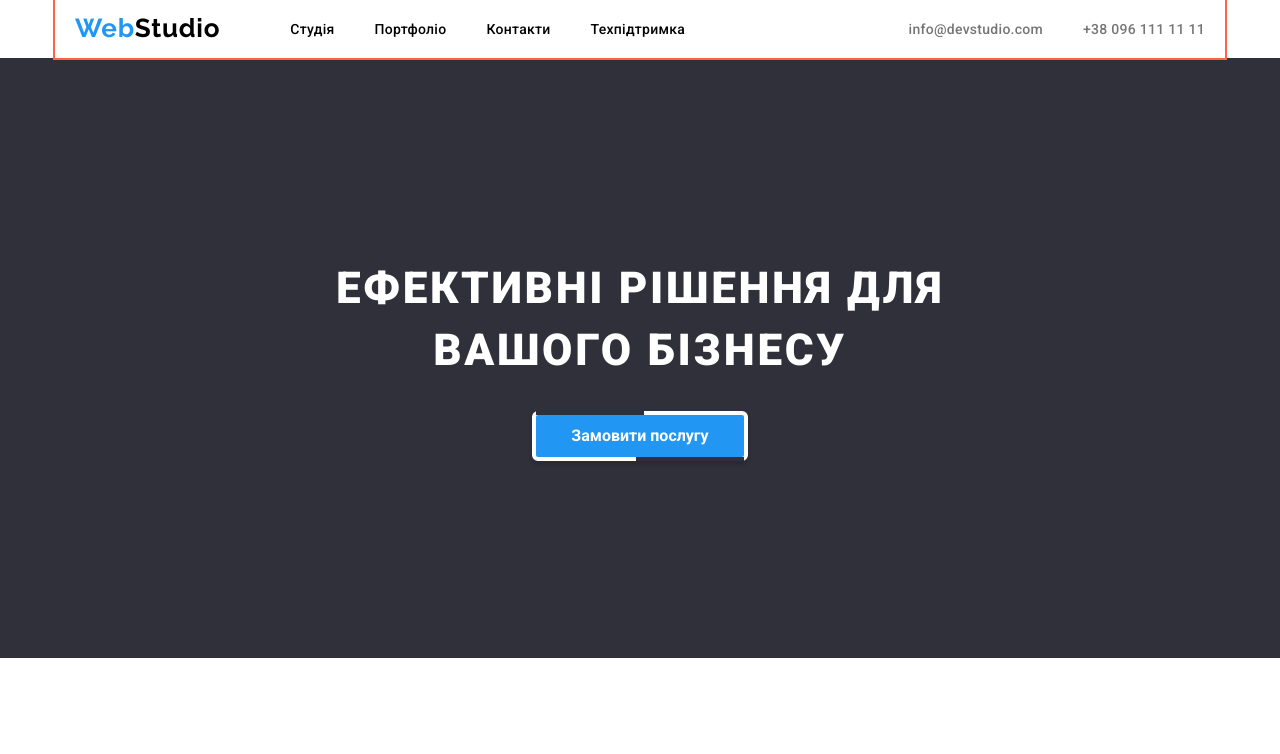
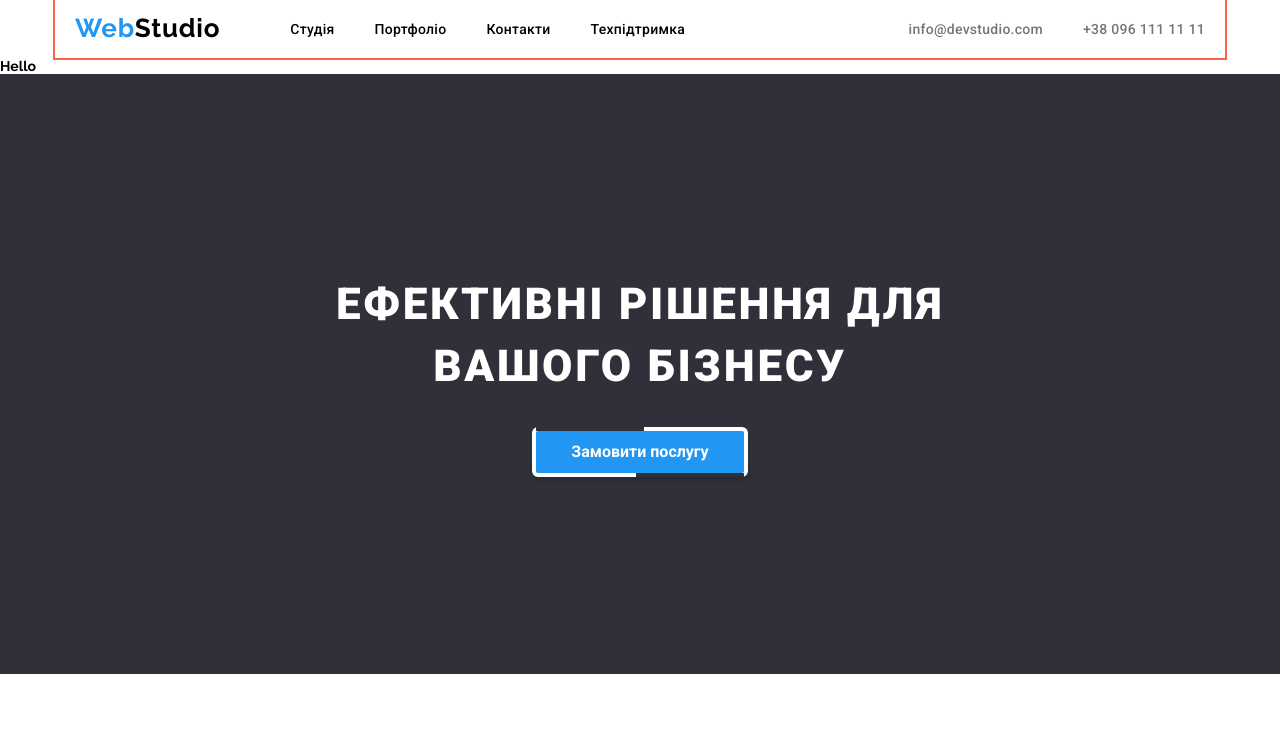
Before and after one commit to Kuchinskiy/task-html-css, a plain HTML site: page index.html in a window 1280 px wide. Shown: the top 754 px of the page. Drawn offline with nearby package versions, Linux system fonts and the light colour scheme.

```diff
--- a/index.html
+++ b/index.html
@@ -51,6 +51,7 @@
     </header>
     <!-- MAIN -->
     <main>
+      <div class="gret">Hello</div>
       <!-- Баннер с предложением -->
       <section class="banner">
         <h1 class="title-page">
```
